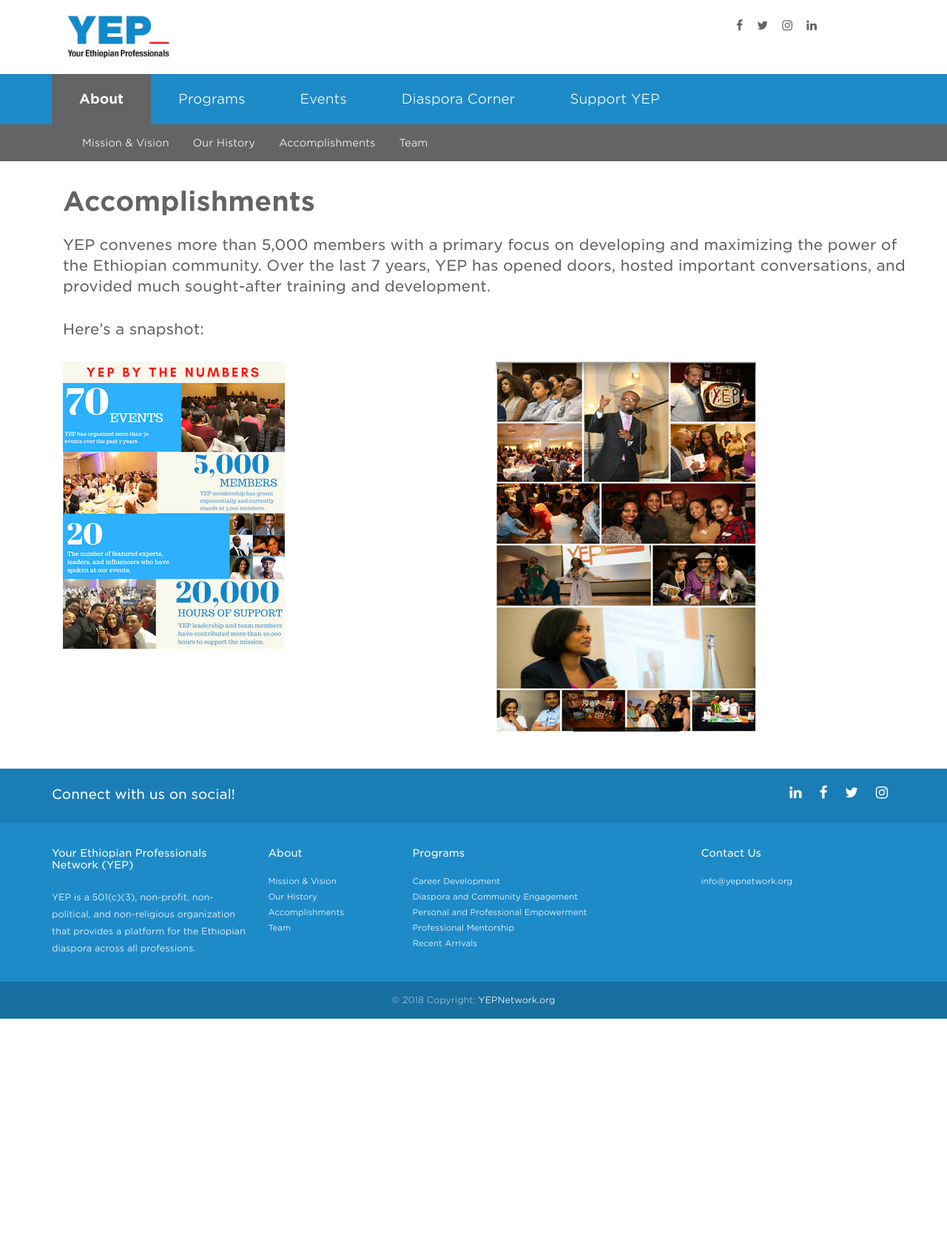
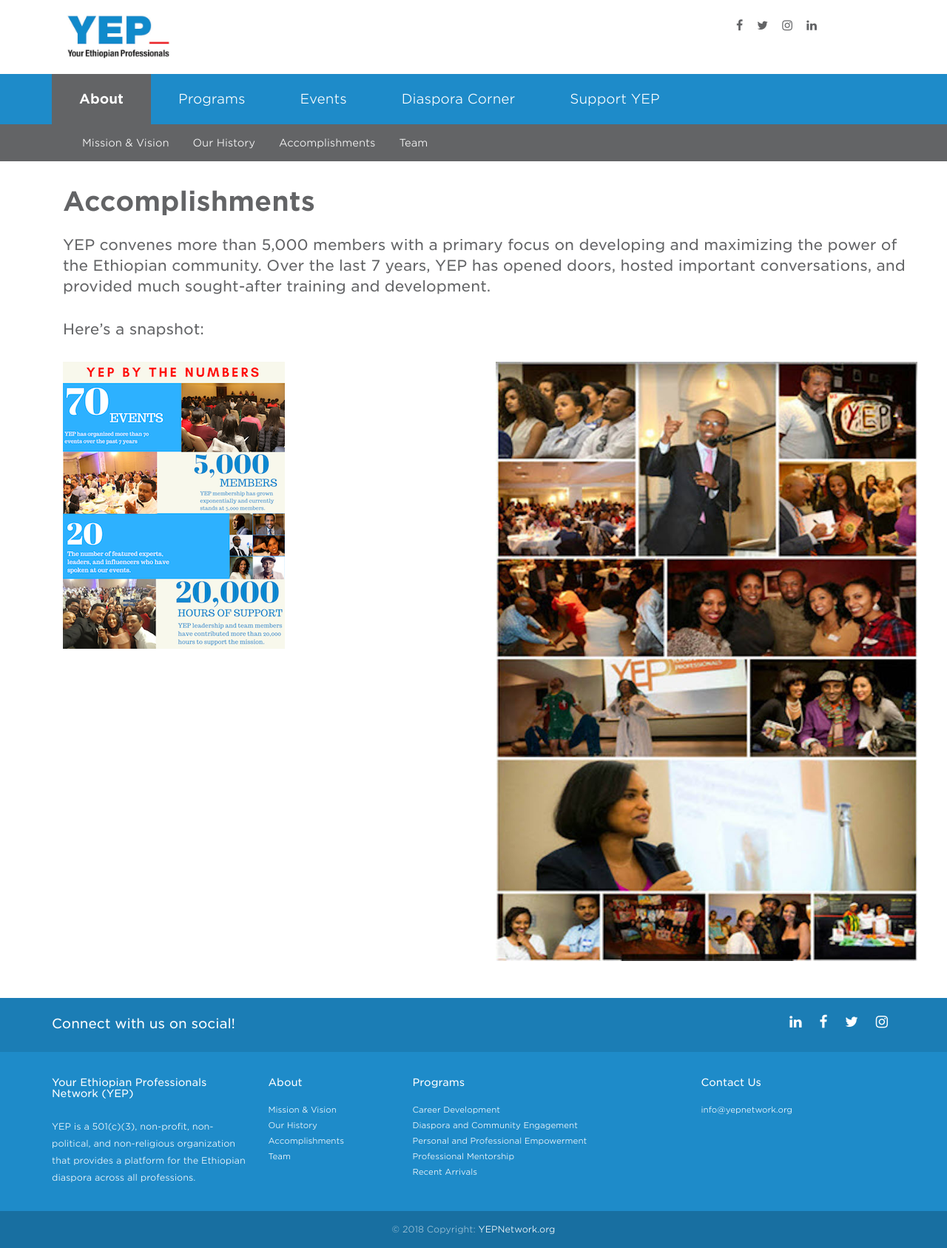
Before and after one commit to YEPNetwork/yepnetwork.github.io, a Jekyll site: the page built from _pages/accomplishments.html, in a window 1280 px wide. Shown: the whole page at 74% size. Built offline with Jekyll 4.4.1, drawn with Linux system fonts in a browser that asks for light colours; nearby versions of some CDN libraries; before the commit the page ends 1377 px from its top, so only the background shows below that.

Commit message:
Update accomplishments.html

```diff
--- a/_pages/accomplishments.html
+++ b/_pages/accomplishments.html
@@ -26,7 +26,7 @@
         </div>
       <div class="row">
         <div class="col-sm-12 col-md-6">
-             <img src="/assets/images/accomplishments.jpg">
+             <img src="/assets/images/accomplishments_1.jpg">
         </div>
       </div>
     </div>
```
